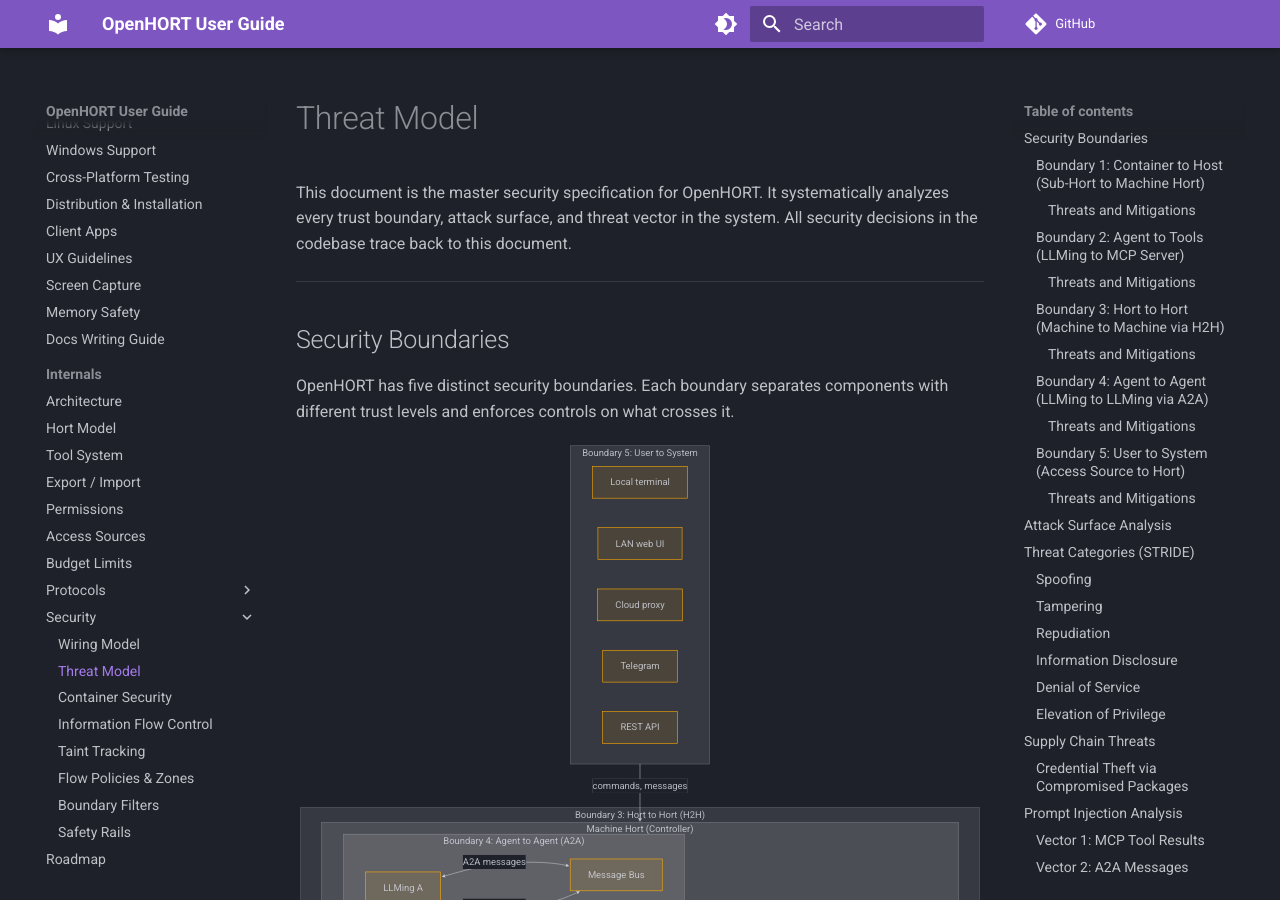
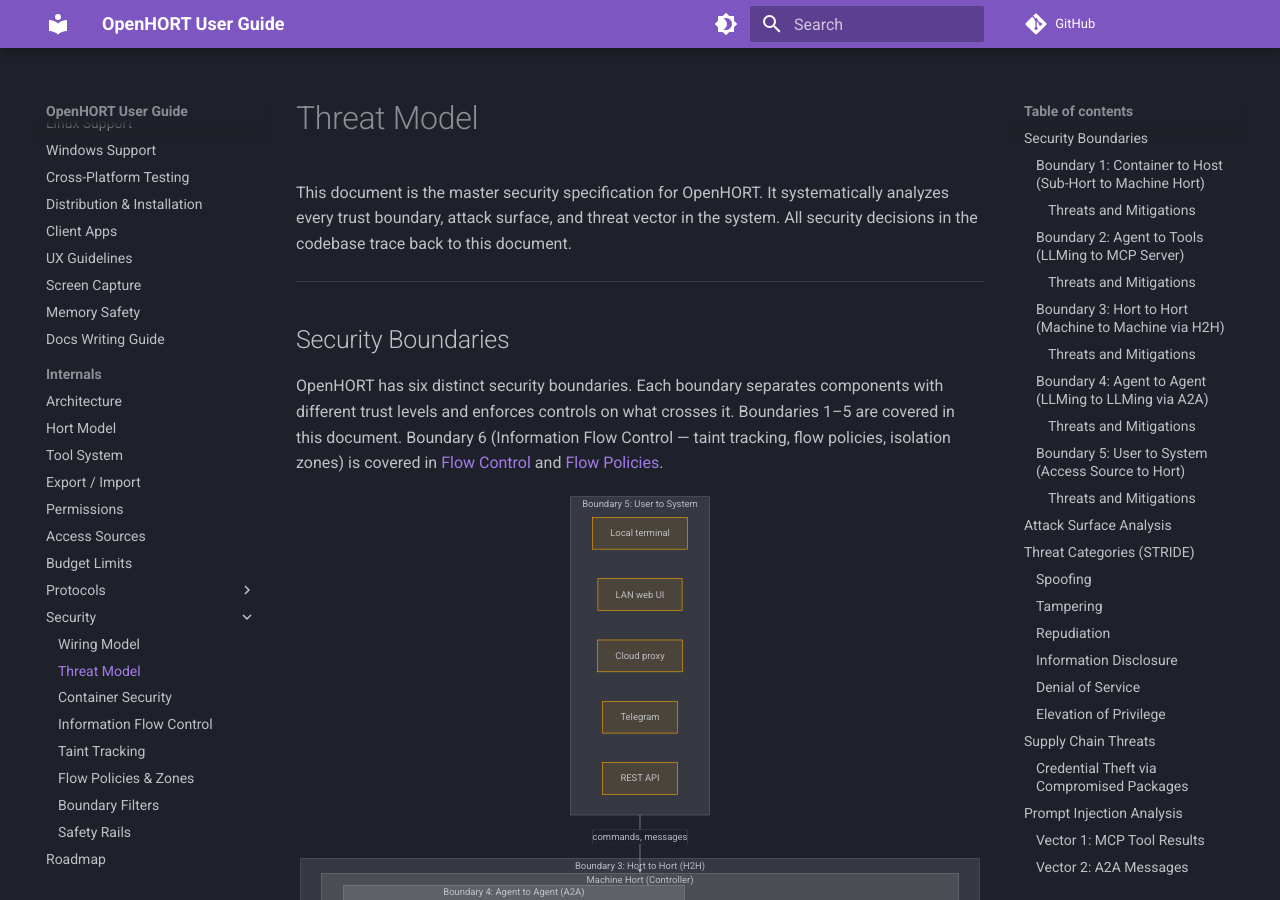
Before and after one commit to openhort/openhort, an MkDocs documentation site: the page built from docs/manual/internals/security/threat-model.md, in a window 1280 px wide and 900 px high. Built offline with MkDocs 1.6.1 and Material for MkDocs 9.7.7, drawn with Linux system fonts in a browser that asks for light colours; comment, search, counter and statistics services are not loaded.

Commit message:
Doc cleanup

````diff
--- a/docs/manual/internals/security/threat-model.md
+++ b/docs/manual/internals/security/threat-model.md
@@ -9,9 +9,12 @@ trace back to this document.
 
 ## Security Boundaries
 
-OpenHORT has five distinct security boundaries. Each boundary
+OpenHORT has six distinct security boundaries. Each boundary
 separates components with different trust levels and enforces
-controls on what crosses it.
+controls on what crosses it. Boundaries 1–5 are covered in this
+document. Boundary 6 (Information Flow Control — taint tracking,
+flow policies, isolation zones) is covered in
+[Flow Control](flow-control.md) and [Flow Policies](flow-policies.md).
 
 ```mermaid
 flowchart TB
````
Also changed, not shown: CLAUDE.md (+1 -1 lines).
